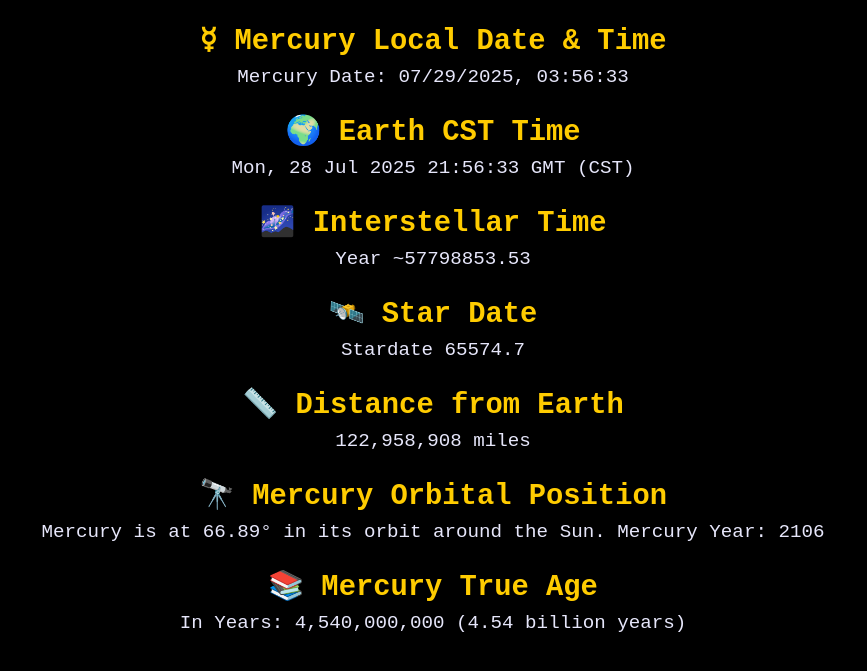
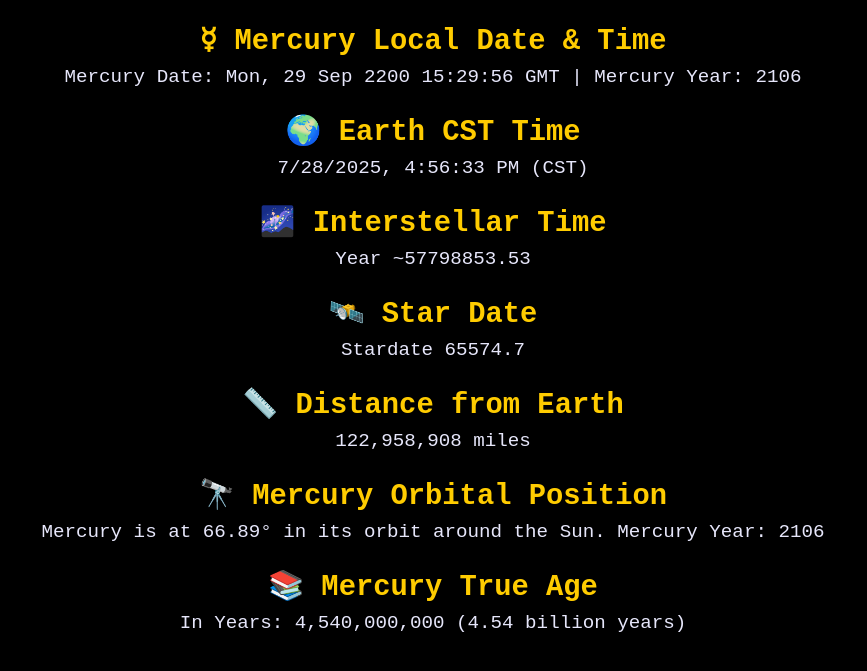
Before and after one commit to gabinoc67/interstellar-star-clock, a plain HTML site: page mercury.html in a window 1280 px wide. Shown: the part 125-796 px from the top of the page, without its empty margins (207-1074 px from the left). Drawn offline with Linux system fonts and the light colour scheme.

Commit message:
Update mercury.html

```diff
--- a/mercury.html
+++ b/mercury.html
@@ -41,30 +41,18 @@
       // Earth CST Time
       const utc = now.getTime() + now.getTimezoneOffset() * 60000;
       const cst = new Date(utc + 3600000 * -6);
-      document.getElementById("cstClock").innerText = cst.toUTCString() + " (CST)";
+      document.getElementById("cstClock").innerText = cst.toLocaleString('en-US', { timeZone: 'America/Chicago' }) + " (CST)";
 
-      // Mercury Orbital Time (actual year count since epoch with full date/time)
+      // Mercury Date & Time
       const mercuryYearDays = 87.97;
-      const daysSinceBase = (now - base) / (1000 * 60 * 60 * 24);
-      const mercuryYearsElapsed = daysSinceBase / mercuryYearDays;
-      const mercuryYear = 2000 + Math.floor(mercuryYearsElapsed);
-
-      const mercuryDate = new Date(base.getTime() + mercuryYearsElapsed * mercuryYearDays * 24 * 60 * 60 * 1000);
-      const mercuryDateStr = mercuryDate.toLocaleString("en-US", {
-        year: 'numeric',
-        month: '2-digit',
-        day: '2-digit',
-        hour: '2-digit',
-        minute: '2-digit',
-        second: '2-digit',
-        hour12: false,
-        timeZone: 'UTC'
-      });
-
-      document.getElementById("mercuryClock").innerText = `Mercury Date: ${mercuryDateStr}`;
+      const mercurySeconds = now.getTime() * (365.25 / mercuryYearDays);
+      const mercuryDate = new Date(mercurySeconds);
+      const mercuryYear = 2000 + Math.floor((now - base) / (1000 * 60 * 60 * 24 * mercuryYearDays));
+      const formattedMercuryDate = mercuryDate.toUTCString().replace('GMT', '').trim();
+      document.getElementById("mercuryClock").innerText = `Mercury Date: ${formattedMercuryDate} GMT | Mercury Year: ${mercuryYear}`;
 
       // Interstellar Time
-      const elapsedYears = daysSinceBase / 365.25;
+      const elapsedYears = (now - base) / (1000 * 60 * 60 * 24 * 365.25);
       const interstellarYears = elapsedYears * 2.26e6;
       document.getElementById("interstellarClock").innerText = "Year ~" + interstellarYears.toFixed(2);
 
@@ -77,8 +65,8 @@
       const mercuryAU = 0.39;
       const earthAU = 1.0;
       const earthOrbitDays = 365.25;
-      const mercuryAngle = (2 * Math.PI * (daysSinceBase % mercuryYearDays)) / mercuryYearDays;
-      const earthAngle = (2 * Math.PI * (daysSinceBase % earthOrbitDays)) / earthOrbitDays;
+      const mercuryAngle = (2 * Math.PI * ((now - base) / (1000 * 60 * 60 * 24) % mercuryYearDays)) / mercuryYearDays;
+      const earthAngle = (2 * Math.PI * ((now - base) / (1000 * 60 * 60 * 24) % earthOrbitDays)) / earthOrbitDays;
       const angleDiff = mercuryAngle - earthAngle;
       const distanceAU = Math.sqrt(
         mercuryAU ** 2 + earthAU ** 2 - 2 * mercuryAU * earthAU * Math.cos(angleDiff)
@@ -88,7 +76,7 @@
         distanceMiles.toLocaleString(undefined, { maximumFractionDigits: 0 }) + " miles";
 
       // Mercury Orbital Position
-      const mercuryDegrees = ((daysSinceBase % mercuryYearDays) / mercuryYearDays) * 360;
+      const mercuryDegrees = ((now - base) / (1000 * 60 * 60 * 24) % mercuryYearDays) / mercuryYearDays * 360;
       document.getElementById("mercuryOrbit").innerText =
         `Mercury is at ${mercuryDegrees.toFixed(2)}° in its orbit around the Sun. Mercury Year: ${mercuryYear}`;
     }
```
